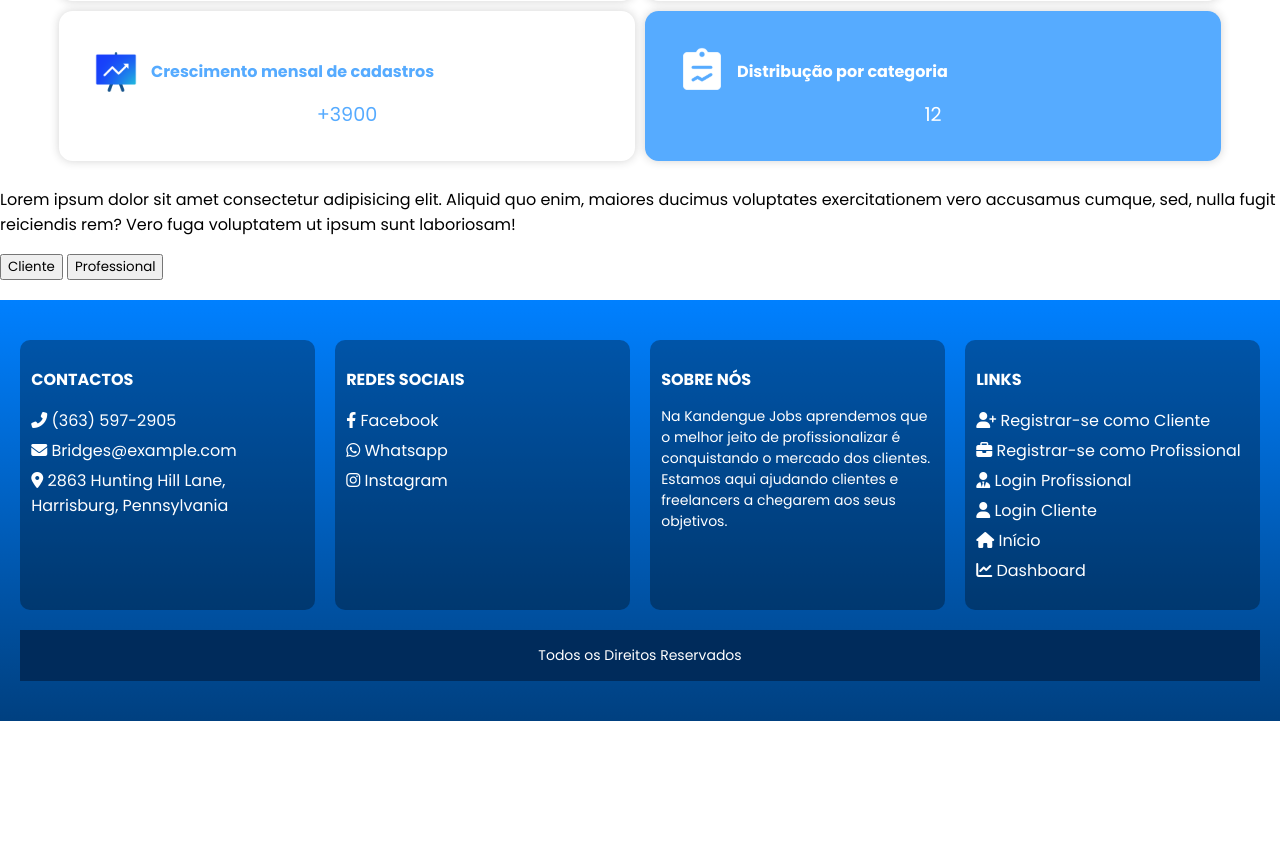
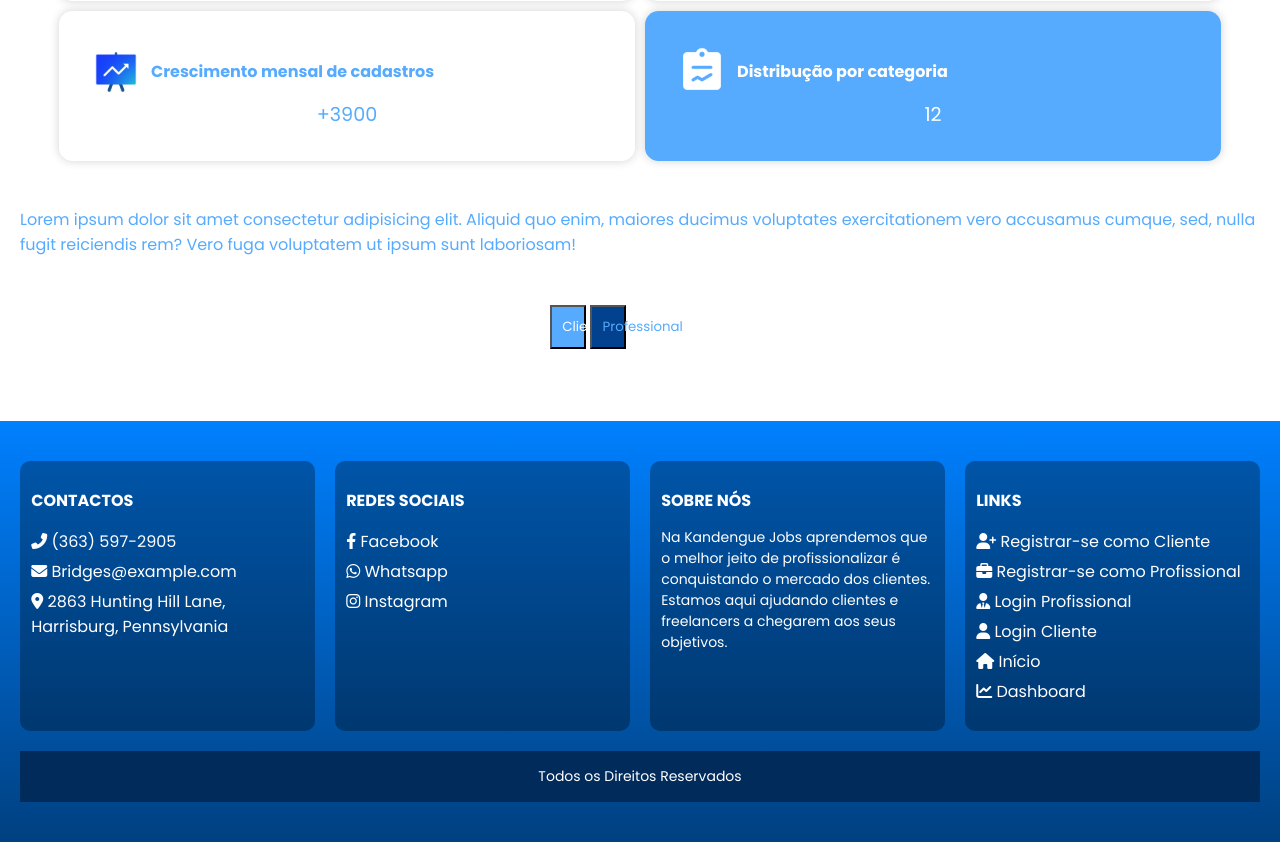
Before and after one commit to danielalcino/falskteste, a Flask app: page / in a window 1280 px wide. Shown: the part 423-1265 px from the top of the page. Before the commit the page ends 1144 px from the top, so only its background shows below. Run offline with Flask 3, Linux system fonts and the light colour scheme.

Commit message:
adicionei classes a div dos botões "cliente e professional" e aos próprios

```diff
--- a/templates/dash.html
+++ b/templates/dash.html
@@ -41,6 +41,33 @@
     .por_categoria>div.texto{
         color: var(--white-color);
     }
+    div.buttons{
+        padding: 2em;
+    }
+    .btn{
+        width: 20%;
+        padding: 10px;
+        cursor: pointer;
+    }
+    .btnCliente{
+        background-color: var(--blue-card);
+        color: var(--white-color);
+    }
+    .btnProfessional{
+        background-color: var(--blue-logo);
+        color: var(--blue-card);
+    }
+    .sms{
+        display: flex;
+        flex-direction: column;
+        align-items: center;
+        align-self: center;
+        justify-content: center;
+        width: 100%;
+        padding: 20px;
+        color: var(--blue-card);
+
+    }
 </style>
 <div class="conteudoDash">
     <div class="card professionaisAtivos">
@@ -77,9 +104,9 @@
                 Vero fuga voluptatem ut ipsum sunt laboriosam!
             </p>
         </div>
-        <div>
-            <button>Cliente</button>
-            <button>Professional</button>
+        <div class="buttons">
+            <button class="btn btnCliente">Cliente</button>
+            <button class="btn btnProfessional">Professional</button>
         </div>
     </div>
 </div>
```
